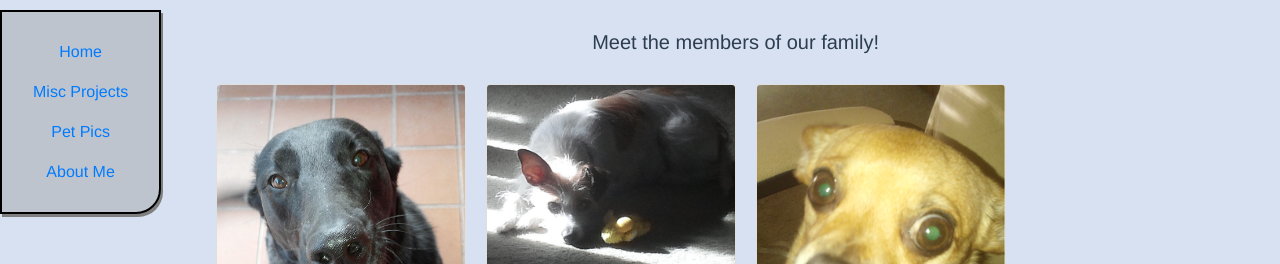
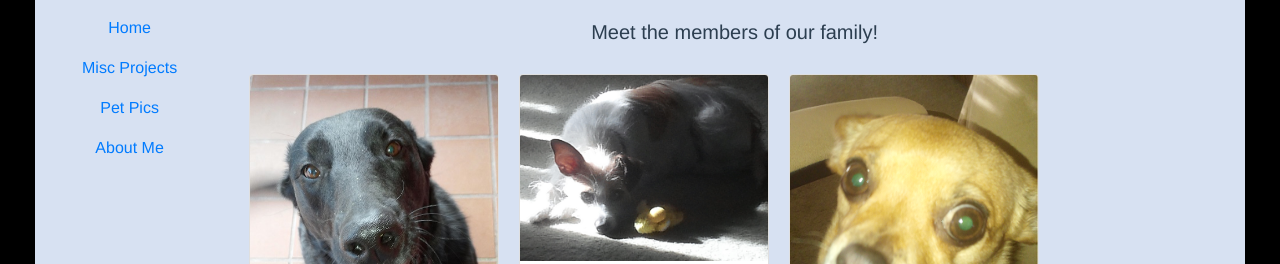
Before and after one commit to jarmbrust/homepage1, a Vue app: page /#/petpics in a window 1280 px wide. Shown: the top 264 px of the page. Built offline with nearby package versions, Linux system fonts and the light colour scheme.

Commit message:
static nav

```diff
--- a/src/App.vue
+++ b/src/App.vue
@@ -1,15 +1,22 @@
 <template>
   <div id="app">
-    <b-row>
-      <b-col sticky sidebar cols="auto">
-        <app-nav class="nav-bar"/>
-      </b-col>
-      <b-col>
-        <b-container>
+    <b-container fluid>
+      <b-row>
+        <b-col cols="auto">
+          <b-navbar sticky role="navigation">
+            <b-nav vertical pills>
+              <b-nav-item to="/home">Home</b-nav-item>
+              <b-nav-item to="/miscprojects">Misc Projects</b-nav-item>
+              <b-nav-item to="/petpics">Pet Pics</b-nav-item>
+              <b-nav-item to="/aboutme">About Me</b-nav-item>
+            </b-nav>
+          </b-navbar>
+        </b-col>
+        <b-col>
           <router-view/>
-        </b-container>
-      </b-col>
-    </b-row>
+        </b-col>
+      </b-row>
+    </b-container>
   </div>
 </template>
 
@@ -39,15 +46,19 @@ export default {
   -moz-osx-font-smoothing: grayscale;
   text-align: center;
   color: #2c3e50;
-  padding-top: 10px;
-
 }
 
 body.home {
   background-color: #d7e1f2;
+  margin: 0 35px;
+  min-height: 900px;
 }
 
+html {
+  background-color: black;
+}
 .nav-bar {
   width: 150px;
 }
+
 </style>
--- a/src/components/PetPics.vue
+++ b/src/components/PetPics.vue
@@ -1,5 +1,5 @@
 <template>
-  <div>
+  <div id="scrollspy-nested" style="position:relative;height:100%;overflow-y:auto">
     <h1 class="heading">Meet the members of our family!</h1>
     <b-card class="pet-card"
             title="Chewie"
```
Also changed, not shown: 9 other files (tests, documents, lock files or other folders).
